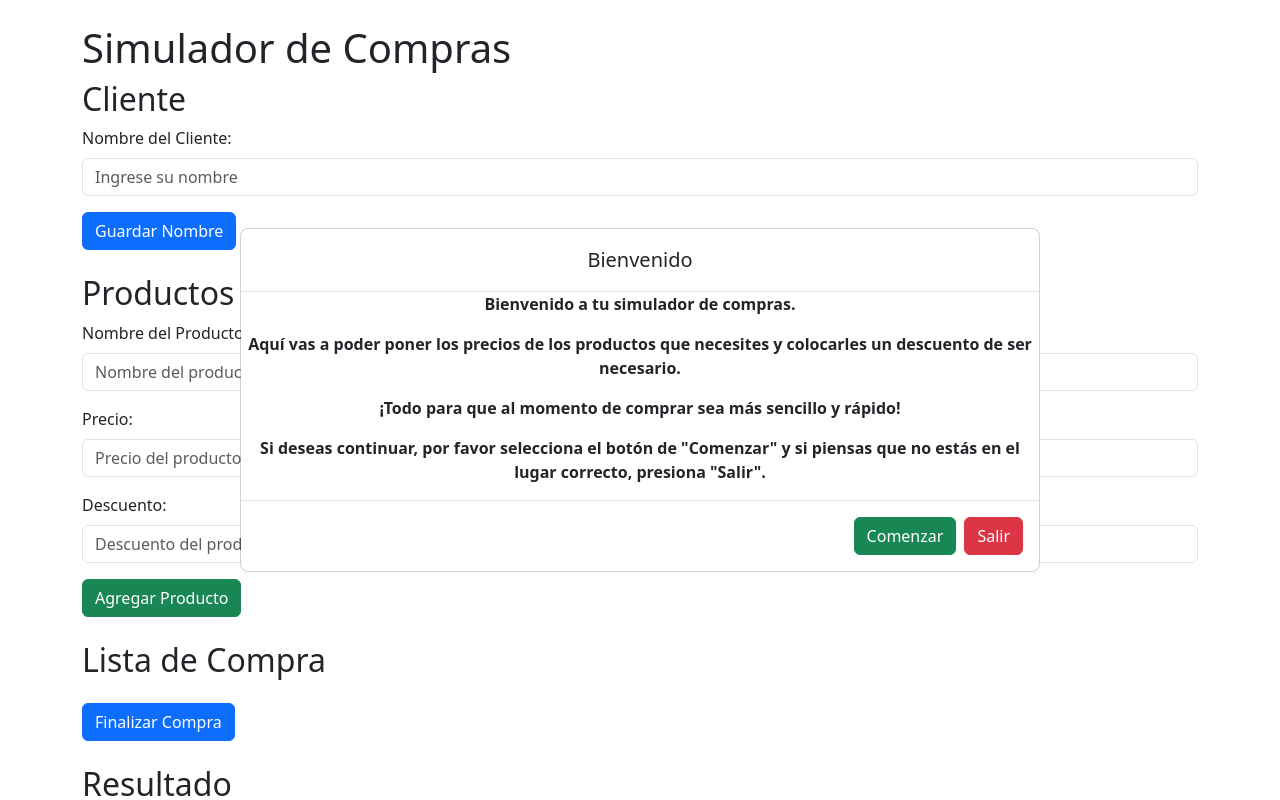
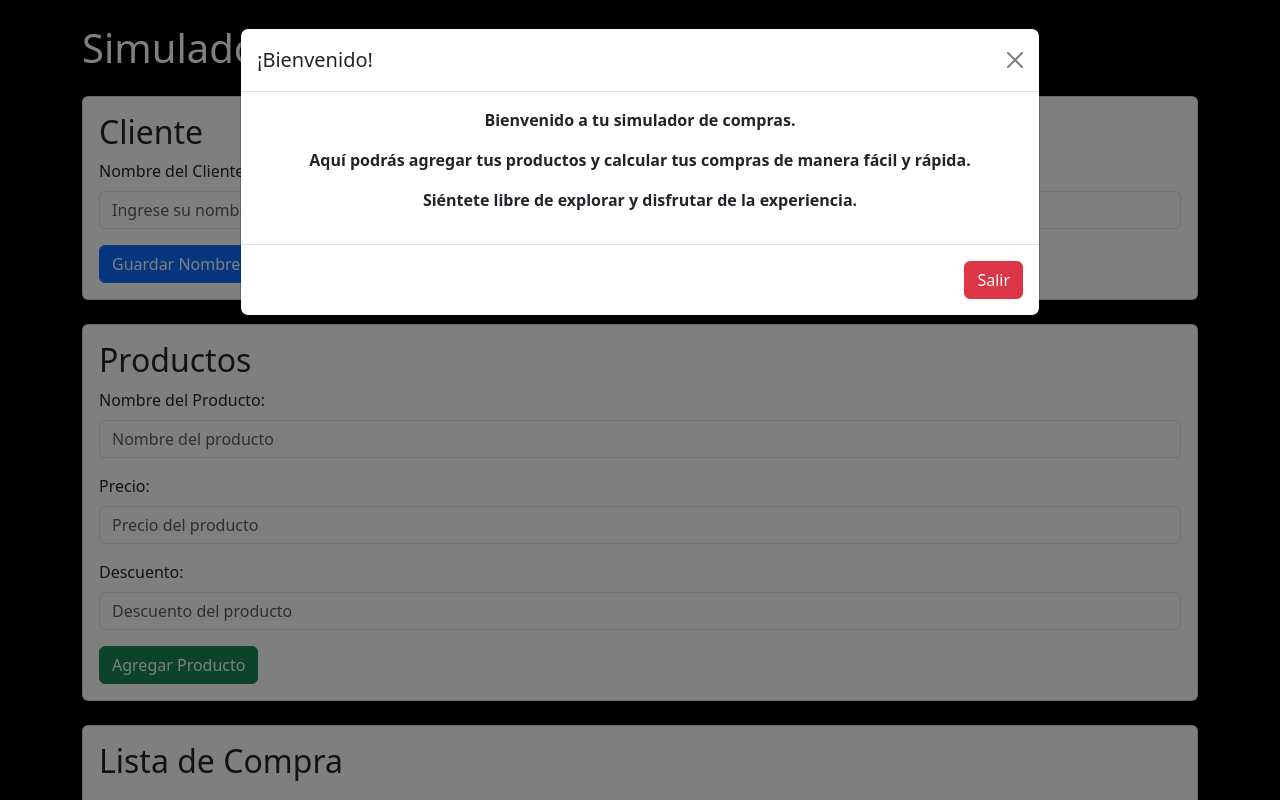
Before and after one commit to EstefiWildeman/Simulador, a website: page index.html in a window 1280 px wide. Shown: the top 800 px of the page. Drawn offline with nearby package versions, Linux system fonts and the light colour scheme; no server answers.

Commit message:
ultimos toques

```diff
--- a/index.html
+++ b/index.html
@@ -3,28 +3,37 @@
 <head>
     <meta charset="UTF-8">
     <meta name="viewport" content="width=device-width, initial-scale=1.0">
-    <title>Compra de Productos</title>
+    <title>Simulador de Compras</title>
     <link href="https://cdn.jsdelivr.net/npm/bootstrap@5.3.2/dist/css/bootstrap.min.css" rel="stylesheet" integrity="sha384-T3c6CoIi6uLrA9TneNEoa7RxnatzjcDSCmG1MXxSR1GAsXEV/Dwwykc2MPK8M2HN" crossorigin="anonymous">
-    <script src="//cdnjs.cloudflare.com/ajax/libs/numeral.js/2.0.6/numeral.min.js"></script>
+    <link rel="stylesheet" href="styles.css"> <!-- Agregado un archivo CSS externo para personalizar el diseño -->
 </head>
-<body>
+<body class="bg-black"> <!-- Cambio el fondo a color claro -->
+
     <div class="container">
-        <h1 class="mt-4">Simulador de Compras</h1>
+        <h1 class="mt-4 text-white">Simulador de Compras</h1>
 
-        <h2>Cliente</h2>
+        <!-- Cliente -->
+        <div class="card mt-4 bg-white"> <!-- Fondo blanco para el div -->
+            <div class="card-body">
+                <h2 class="card-title">Cliente</h2>
                 <div class="mb-3">
                     <label for="nombre" class="form-label">Nombre del Cliente:</label>
                     <input type="text" id="nombre" class="form-control" placeholder="Ingrese su nombre">
                 </div>
                 <button id="guardarNombre" class="btn btn-primary">Guardar Nombre</button>
+            </div>
+        </div>
 
-        <h2 class="mt-4">Productos</h2>
+        <!-- Productos -->
+        <div class="card mt-4 bg-white"> <!-- Fondo blanco para el div -->
+            <div class="card-body">
+                <h2 class="card-title">Productos</h2>
                 <div class="mb-3">
                     <label for="producto" class="form-label">Nombre del Producto:</label>
                     <input type="text" id="producto" class="form-control" placeholder="Nombre del producto">
                 </div>
                 <div class="mb-3">
-            <label for "precio" class="form-label">Precio:</label>
+                    <label for="precio" class="form-label">Precio:</label>
                     <input type="number" id="precio" class="form-control" placeholder="Precio del producto">
                 </div>
                 <div class="mb-3">
@@ -32,40 +41,53 @@
                     <input type="number" id="descuento" class="form-control" placeholder="Descuento del producto">
                 </div>
                 <button id="agregar" class="btn btn-success">Agregar Producto</button>
+            </div>
+        </div>
 
-        <h2 class="mt-4">Lista de Compra</h2>
+        <!-- Lista de Compra -->
+        <div class="card mt-4 bg-white"> <!-- Fondo blanco para el div -->
+            <div class="card-body">
+                <h2 class="card-title">Lista de Compra</h2>
                 <ul id="listaCompra" class="list-group mb-3"></ul>
                 <button id="finalizar" class="btn btn-primary">Finalizar Compra</button>
+            </div>
+        </div>
 
-        <h2 class="mt-4">Resultado</h2>
+        <!-- Resultado -->
+        <div class="card mt-4 bg-white"> <!-- Fondo blanco para el div -->
+            <div class="card-body">
+                <h2 class="card-title">Resultado</h2>
                 <div id="resultado"></div>
+            </div>
+        </div>
 
-        <button id="compraNueva" class="btn btn-secondary mt-4">Compra Nueva</button>
-
+        <!-- Compra Nueva -->
+        <div class="mt-4">
+            <button id="compraNueva" class="btn btn-primary">Compra Nueva</button>
+        </div>
+    </div>
 
     <!-- Cuadro de diálogo modal (pop-up) -->
-        <div class= "modal d-flex align-items-center justify-content-center" id="popupModal" tabindex="-1" role="dialog">
+    <div class="modal" id="popupModal" tabindex="-1" role="dialog" aria-labelledby="modalLabel" aria-hidden="true">
         <div class="modal-dialog modal-lg" role="document">
             <div class="modal-content">
-                    <div class="modal-header justify-content-center">
-                        <h5 class="modal-title">Bienvenido</h5>
+                <div class="modal-header">
+                    <h5 class="modal-title" id="modalLabel">¡Bienvenido!</h5>
+                    <button type="button" class="btn-close" data-bs-dismiss="modal" aria-label="Close"></button>
                 </div>
-                    <div class="modal-bodyv text-center" >
+                <div class="modal-body text-center">
                     <p><strong>Bienvenido a tu simulador de compras.</strong></p>
-                       <p><strong>Aquí vas a poder poner los precios de los productos que necesites y colocarles un descuento de ser necesario.</strong></p>
-                        <p><strong>¡Todo para que al momento de comprar sea más sencillo y rápido!</strong></p>
-                       <p><strong>Si deseas continuar, por favor selecciona el botón de "Comenzar" y si piensas que no estás en el lugar correcto, presiona "Salir".</strong></p>
+                    <p><strong>Aquí podrás agregar tus productos y calcular tus compras de manera fácil y rápida.</strong></p>
+                    <p><strong>Siéntete libre de explorar y disfrutar de la experiencia.</strong></p>
                 </div>
                 <div class="modal-footer">
-                        <button type="button" id="comenzarButton" class="btn btn-success" data-dismiss="modal">Comenzar</button>
-                        <button type="button" id="salirButton" class="btn btn-danger" data-dismiss="modal">Salir</button>
-                    </div>
+                    <a href="https://www.google.com" class="btn btn-danger">Salir</a>
                 </div>
             </div>
         </div>
     </div>
 
     <script src="https://cdn.jsdelivr.net/npm/bootstrap@5.3.2/dist/js/bootstrap.bundle.min.js"></script>
-    <script src="./index.js"></script>
+    <script src="index.js"></script>
 </body>
 </html>
--- a/index.js
+++ b/index.js
@@ -14,14 +14,17 @@ const popupModal = new bootstrap.Modal(document.getElementById('popupModal'));
 document.addEventListener('DOMContentLoaded', function () {
     const popupModal = new bootstrap.Modal(document.getElementById('popupModal'));
 
-    document.getElementById('comenzarButton').addEventListener('click', function () {
-        popupModal.hide(); // Cierra el cuadro de diálogo modal sin redirigir a otra página
+    // Agrega un event listener para el evento 'shown.bs.modal'
+    popupModal._element.addEventListener('shown.bs.modal', function () {
+        document.getElementById('salirButton').addEventListener('click', function () {
+            window.location.href = 'https://www.google.com';
+        });
     });
+
+    popupModal.show(); // Abre el modal al cargar la página
 });
 
-document.getElementById('salirButton').addEventListener('click', function () {
-    window.location.href = 'https://www.google.com.ar';
-});
+
 
 // Inicialización de la lista de compra y el total
 let listaCompra = [];
```
Lines whose indentation alone changed are shown as unchanged.
